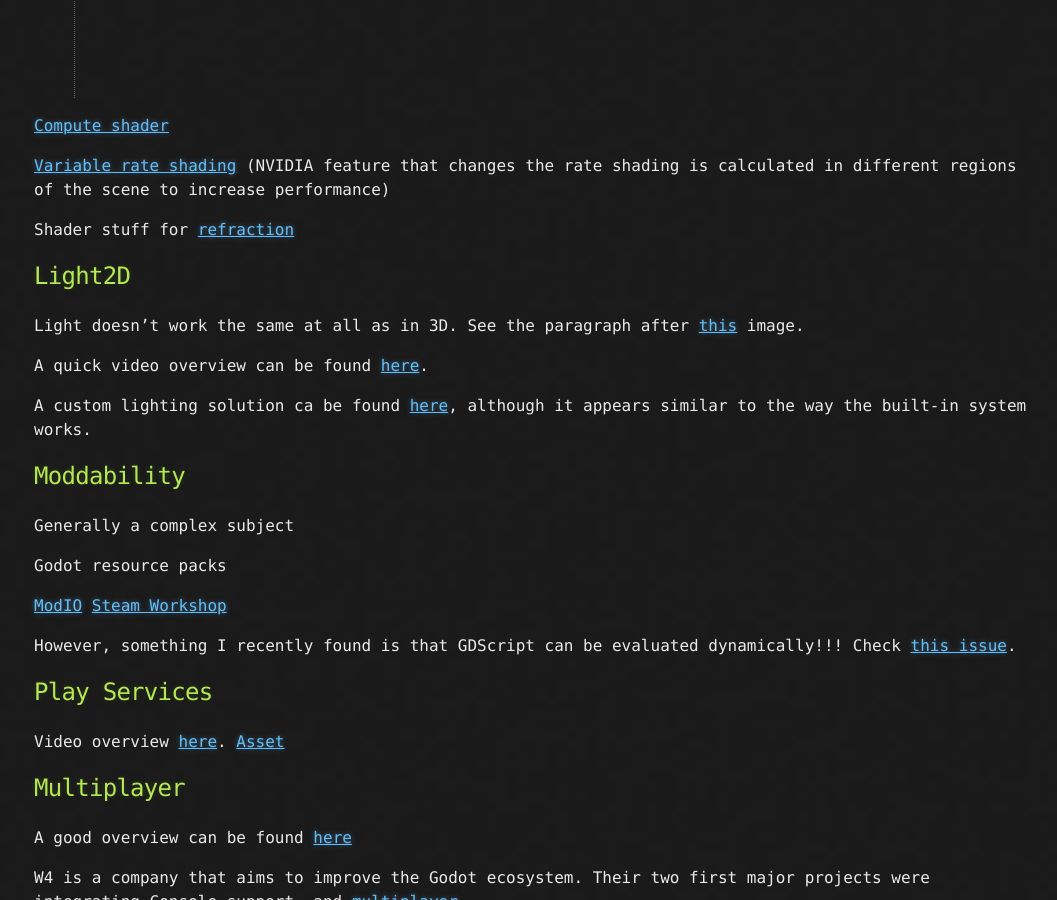
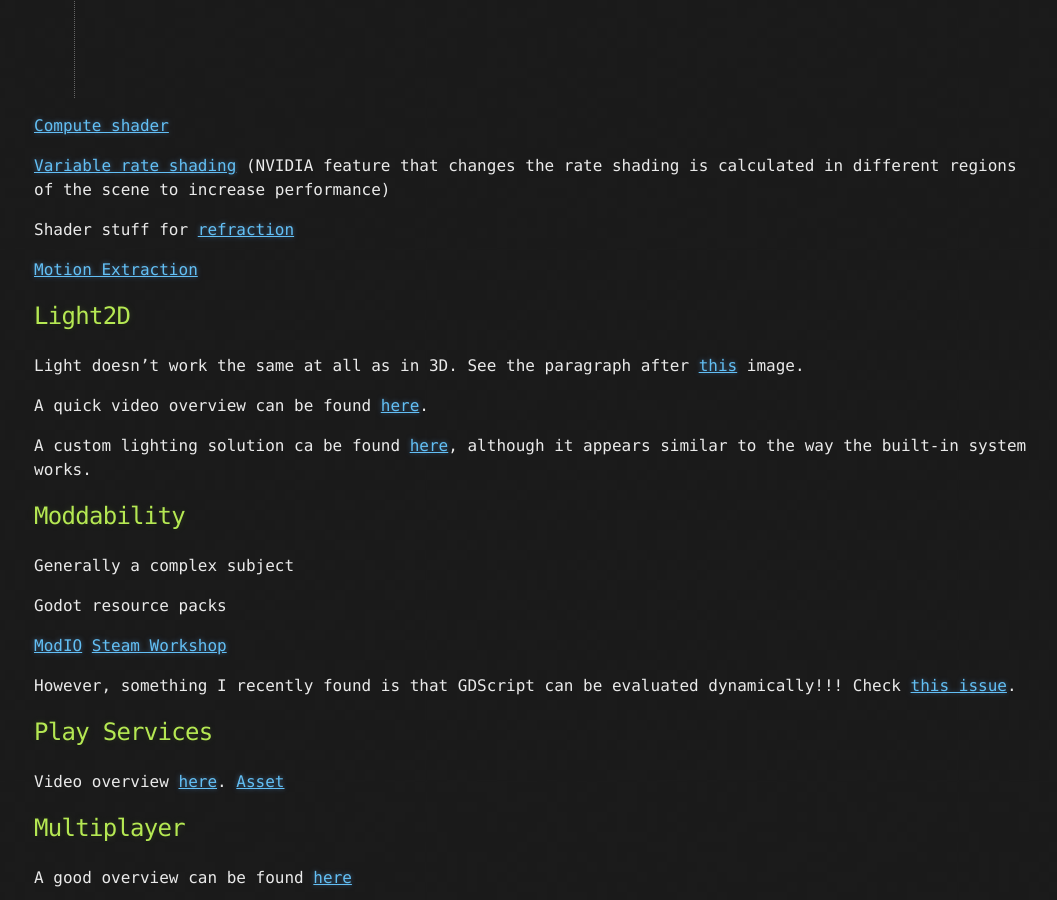
Before and after one commit to HubbleCommand/HubbleCommand.github.io, a Jekyll site: the page built from _projects/godot/resources.md, in a window 1280 px wide and 900 px high, scrolled down 9859 px. Shown: the whole window, without its empty margins (106-1163 px from the left). Built offline with Jekyll 4.4.1, drawn with Linux system fonts in a browser that asks for light colours; nearby versions of some CDN libraries; comment, search, counter and statistics services are not loaded.

Commit message:
more shader stuff

```diff
--- a/_projects/godot/resources.md
+++ b/_projects/godot/resources.md
@@ -20,7 +20,7 @@
 Generally, use composition.
 This is even according to the [official documentation](https://docs.godotengine.org/en/3.2/tutorials/misc/state_design_pattern.html)!
 
-{% assign general_design_ids="RnjTYBhAcfA,GWYhtksrmhE,hxGOiiR9ZKg,HNzP1aLAffM,h1o5UzKfZcQ" | split: "," %}
+{% assign general_design_ids="RnjTYBhAcfA,GWYhtksrmhE,hxGOiiR9ZKg,HNzP1aLAffM,h1o5UzKfZcQ,mAfpfUYhpAs" | split: "," %}
 {% include /components/video-group.html id="general_design" ids=general_design_ids %}
 
 Godot specific
@@ -87,7 +87,7 @@
 
 ## Procedural Animation
 
-{% assign procanim_ids="qlfh_rv6khY,G_seJ2Yg1GA" | split: "," %}
+{% assign procanim_ids="KPoeNZZ6H4s,qlfh_rv6khY,G_seJ2Yg1GA" | split: "," %}
 {% include /components/video-group.html id="procanim" ids=procanim_ids %}
 
 
@@ -107,7 +107,6 @@
 Before working with shaders, you need to know more about matrices, or how the GPU actually draws to your screen.
 
 [The Transformation Matrix for 2D Games](https://www.alanzucconi.com/2016/02/10/tranfsormation-matrix/)
-
 
 {% assign shader_intro_ids="wiYTxjJjfxs,MQdm0Z_gNcw,o-xwmTODTUI,EqNcqBdrNyI,7qUuzRY5YwI,L97Y12TV7Ro,nyFzPaWAzeQ,BZp8DwPdj4s,1pJyYtBAHks,fEQUPSV24fI,jH0MD8obOCQ" | split: "," %}
 {% include /components/video-group.html id="shader_intro" ids=shader_intro_ids %}
@@ -130,6 +129,8 @@
 [Variable rate shading](https://github.com/godotengine/godot-demo-projects/tree/master/3d/variable_rate_shading) (NVIDIA feature that changes the rate shading is calculated in different regions of the scene to increase performance)
 
 Shader stuff for [refraction](https://forum.godotengine.org/t/getting-both-the-frontfacing-and-backfacing-normals-on-the-front-faces/62382)
+
+[Motion Extraction](https://www.youtube.com/watch?v=NSS6yAMZF78&ab_channel=Posy)
 
 
 ## Light2D
```
